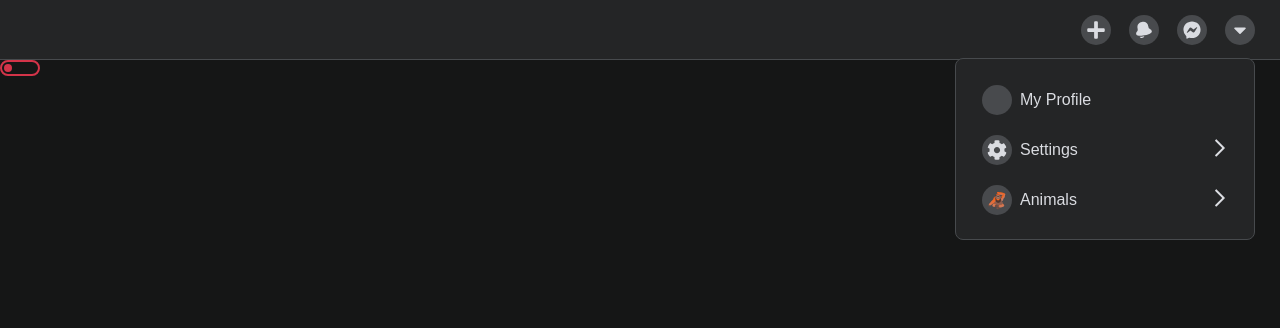
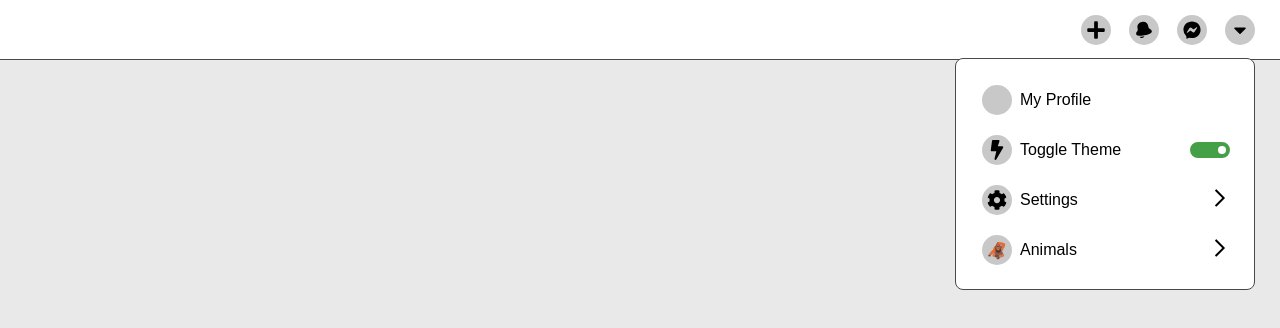
Before and after one commit to changwo/Advanced-Dropdowns, a React (Create React App) app: page / in a window 1280 px wide. Both pictures are taken after a click on the link 1240 px from the left and 29 px from the top of the page. Shown: the top 328 px of the page. Built offline with nearby package versions, Linux system fonts and the light colour scheme.

Commit message:
Toggler setup

```diff
--- a/package.json
+++ b/package.json
@@ -8,6 +8,7 @@
     "@testing-library/user-event": "^7.2.1",
     "react": "^16.13.1",
     "react-dom": "^16.13.1",
+    "react-redux": "^7.2.1",
     "react-scripts": "3.4.3",
     "react-transition-group": "^4.4.1",
     "styled-components": "^5.1.1"
--- a/src/App.js
+++ b/src/App.js
@@ -1,15 +1,22 @@
 import React from 'react';
 import NavBar from "./components/Navbar";
 import ToggleButton from "./components/ToggleButton";
+import {ThemeProvider} from "styled-components";
+import {darkTheme, GlobalStyle, lightTheme} from "./style";
+import {useDarkMode} from "./customHooks";
 
 
 const App = () => {
+    const [theme, themeToggler, mountedComponent] = useDarkMode();
 
+    const themeMode = theme === 'light' ? lightTheme : darkTheme;
+
+    if(!mountedComponent) return <div/>
     return (
-        <>
-            <NavBar/>
-            <ToggleButton/>
-        </>
+        <ThemeProvider theme={themeMode}>
+            <GlobalStyle/>
+            <NavBar toggleButton={<ToggleButton theme={theme} toggleTheme={themeToggler}/>}/>
+        </ThemeProvider>
     );
 }
 export default App;
--- a/src/components/Navbar/DropDownMenu/index.js
+++ b/src/components/Navbar/DropDownMenu/index.js
@@ -6,6 +6,8 @@ import {ReactComponent as ChevronIcon} from '../../../icons/chevron.svg';
 import {ReactComponent as BoltIcon} from '../../../icons/bolt.svg';
 import {ReactComponent as ArrowIcon} from '../../../icons/arrow.svg';
 import {ButtonOrSpan} from "../../../style/GlobalCSS";
+import ToggleButton from "../../ToggleButton";
+import {useDarkMode} from "../../../customHooks";
 
 
 const DropDown = styled.div`
@@ -84,10 +86,11 @@ const SpanRight = styled.span`
   }
 `
 
-const DropDownMenu = () => {
+const DropDownMenu = ({toggleButton}) => {
 
     const [activeMenu, setActiveMenu] = useState('main')
     const [menuHeight, setMenuHeight] = useState('0')
+
 
     const dropdownRef = useRef(null);
 
@@ -118,6 +121,11 @@ const DropDownMenu = () => {
                                onEnter={calcHeight}>
                 <Box>
                     <DropDownItem>My Profile</DropDownItem>
+                    <DropDownItem leftIcon={<BoltIcon/>} rightIcon={toggleButton}>
+                        <p>Toggle Theme</p>
+
+
+                    </DropDownItem>
                     <DropDownItem
                         leftIcon={<CogIcon/>}
                         rightIcon={<ChevronIcon/>}
--- a/src/components/Navbar/index.js
+++ b/src/components/Navbar/index.js
@@ -20,7 +20,7 @@ const Nav = styled.nav`
   }
 `
 
-const NavBar = () => {
+const NavBar = ({toggleButton}) => {
 
     return (
         <Nav>
@@ -28,8 +28,9 @@ const NavBar = () => {
                 <NavItem icon={<PlusIcon/>}/>
                 <NavItem icon={<BellIcon/>}/>
                 <NavItem icon={<MessengerIcon/>}/>
-                <NavItem icon={<CaretIcon/>}>
-                    <DropDownMenu/>
+                <NavItem  icon={<CaretIcon/>}>
+                    <DropDownMenu toggleButton={toggleButton}/>
+
                 </NavItem>
             </ul>
         </Nav>
--- a/src/components/ToggleButton/index.js
+++ b/src/components/ToggleButton/index.js
@@ -1,5 +1,5 @@
 import React from "react";
-import styled  from "styled-components";
+import styled from "styled-components";
 
 const BtnContainer = styled.div`
   width: 40px;
@@ -11,7 +11,7 @@ const BtnContainer = styled.div`
   transition: all 0.5s;
   background-color: ${(props) => (props.active ? "#43A047" : "none")};
   cursor: pointer;
-  margin-right: 16px;
+
 `;
 
 const ToggleBtn = styled.div`
@@ -25,17 +25,14 @@ const ToggleBtn = styled.div`
   cursor: pointer;
 `;
 
-const ToggleButton = ({ toggleTheme, theme }) => {
-  // const [active, toggleActive] = useState(false);
-  // const activeHandler = (e) => {
-  //   e.preventDefault();
-  //   toggleActive(!active);
-  // };
-  return (
-    <BtnContainer onClick={toggleTheme} active={theme === 'light'}>
-      <ToggleBtn active={theme === 'light'}/>
-    </BtnContainer>
-  );
+const ToggleButton = ({theme, toggleTheme}) => {
+    console.log(theme);
+
+    return (
+        <BtnContainer onClick={toggleTheme} active={theme === 'light'}>
+            <ToggleBtn active={theme === 'light'}/>
+        </BtnContainer>
+    );
 };
 
 export default ToggleButton;
--- a/src/customHooks/index.js
+++ b/src/customHooks/index.js
@@ -3,6 +3,7 @@ import {useEffect, useState} from "react";
 
 export const useDarkMode = () => {
     const [theme, setTheme] = useState('light');
+    const [mountedComponent, setMountedComponent] = useState(false)
 
     const setMode = mode => {
         window.localStorage.setItem('theme', mode)
@@ -12,11 +13,12 @@ export const useDarkMode = () => {
     useEffect(() => {
         const localTheme = window.localStorage.getItem('theme');
         localTheme && setTheme(localTheme)
+        setMountedComponent(true)
     }, []);
 
     const themeToggler = () => {
         theme === 'light' ? setMode('dark') : setMode('light')
     };
 
-    return [theme, themeToggler]
+    return [theme, themeToggler, mountedComponent]
 }
--- a/src/index.js
+++ b/src/index.js
@@ -1,15 +1,11 @@
 import React from 'react';
 import ReactDOM from 'react-dom';
 import App from './App';
-import {ThemeProvider} from "styled-components";
-import {darkTheme, GlobalStyle} from "./style";
+
 
 ReactDOM.render(
     <React.StrictMode>
-        <ThemeProvider theme={darkTheme}>
-            <GlobalStyle/>
             <App/>
-        </ThemeProvider>
     </React.StrictMode>,
     document.getElementById('root')
 );
--- a/src/style/index.js
+++ b/src/style/index.js
@@ -8,10 +8,11 @@ export const GlobalStyle = createGlobalStyle`
       box-sizing: border-box;
     }
     body {
-      background: #151616;
+      background: ${({theme}) => theme.pageColor};
       font-family: 'Poppins', sans-serif;
       -webkit-font-smoothing: antialiased;
       -moz-osx-font-smoothing: grayscale;
+      transition: all 0.50s linear;
     }
 
     ul {
@@ -32,6 +33,7 @@ export const darkTheme = { // The power of Styled Components really shines with
     border: "1px solid #474a4d",
     borderRadius: "8px",
     speed: "500ms",
+    pageColor: "#151616",
 };
 
 export const lightTheme = { // The power of Styled Components really shines with the use of Global Themes, to quickly swap the color of your website within seconds
@@ -42,4 +44,5 @@ export const lightTheme = { // The power of Styled Components really shines with
     border: "1px solid #474a4d",
     borderRadius: "8px",
     speed: "500ms",
+    pageColor: "#e9e9e9",
 };
```
Also changed, not shown: 1 other file (tests, documents, lock files or other folders).
